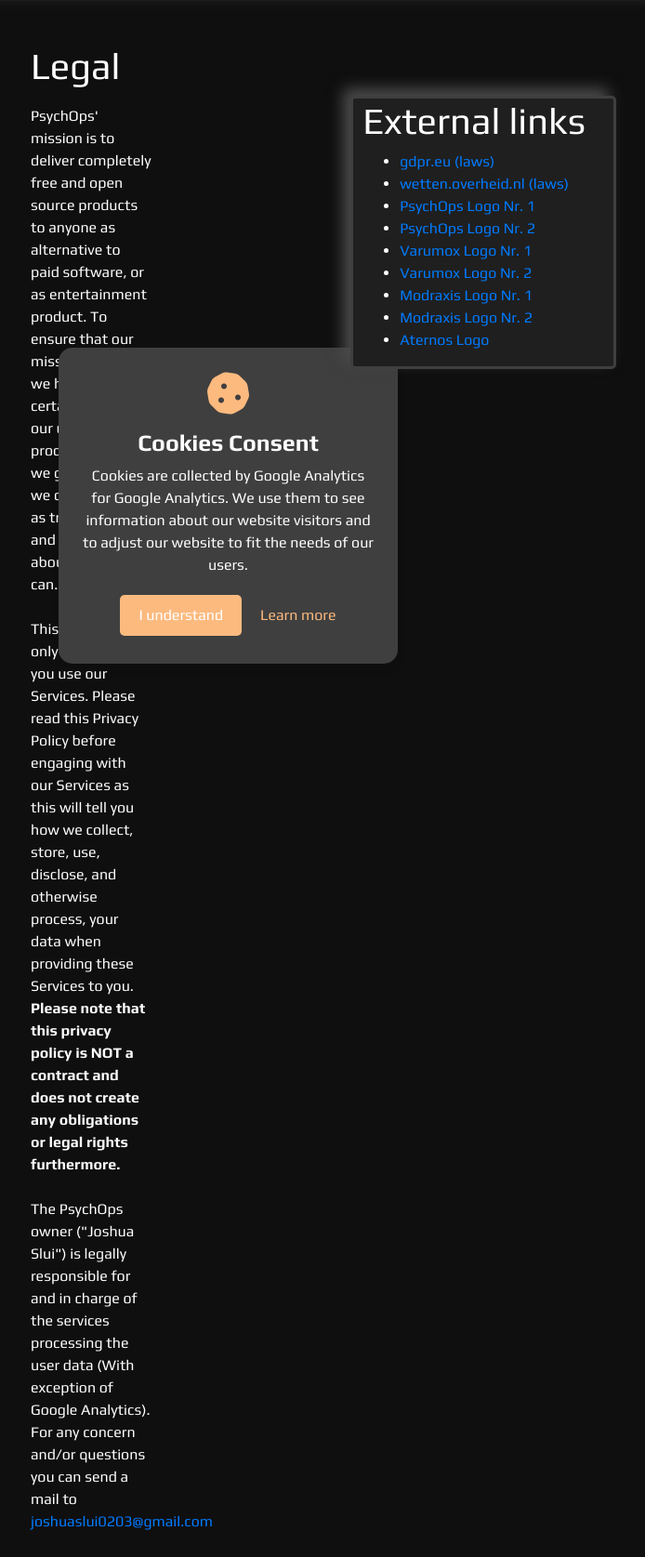
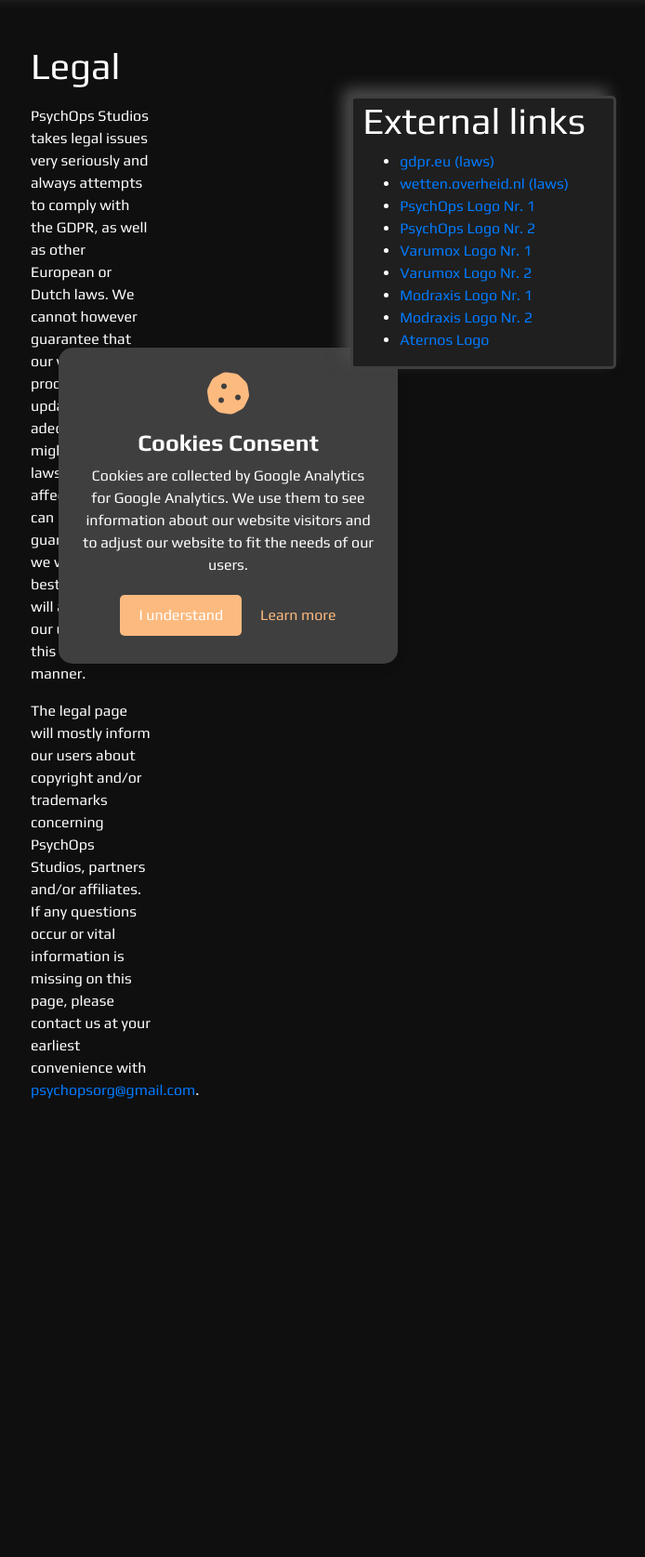
Before and after one commit to PsychOps/PsychOps, a PHP site: page /legal.php in a window 1280 px wide. Shown: the part 56-1731 px from the top of the page at 93% size, without its empty margins (267-961 px from the left). After the commit the page ends 1238 px from the top, so only its background shows below. Run offline with PHP 8.4, Linux system fonts and the light colour scheme; some libraries are stand-ins or nearby versions.

Commit message:
Introduction

```diff
--- a/legal.php
+++ b/legal.php
@@ -29,11 +29,10 @@
 
     <div class="sectionstart textend">
         <p>
-            PsychOps' mission is to deliver completely free and open source products to anyone as alternative to paid software, or as entertainment product. To ensure that our mission succeeds, we have to gather certain data from our users for our products. While we gather data, we do wish to be as transparent and respectful about it as we can.
-            <br/> <br/>
-            This privacy policy only applies when you use our Services. Please read this Privacy Policy before engaging with our Services as this will tell you how we collect, store, use, disclose, and otherwise process, your data when providing these Services to you. <b>Please note that this privacy policy is NOT a contract and does not create any obligations or legal rights furthermore.</b>
-            <br/> <br/>
-            The PsychOps owner ("Joshua Slui") is legally responsible for and in charge of the services processing the user data (With exception of Google Analytics). For any concern and/or questions you can send a mail to <a href="mailto:joshuaslui0203@gmail.com">joshuaslui0203@gmail.com</a>
+            PsychOps Studios takes legal issues very seriously and always attempts to comply with the GDPR, as well as other European or Dutch laws. We cannot however guarantee that our website or products are updated in an adequate timing might a change in laws occur, affecting us. We can however guarantee that we will try our best to do so, and will always inform our users about this in a timely manner.
+        </p>
+        <p>
+            The legal page will mostly inform our users about copyright and/or trademarks concerning PsychOps Studios, partners and/or affiliates. If any questions occur or vital information is missing on this page, please contact us at your earliest convenience with <a href="mailto:psychopsorg@gmail.com">psychopsorg@gmail.com</a>.
         </p>
     </div>
 </div>
```
